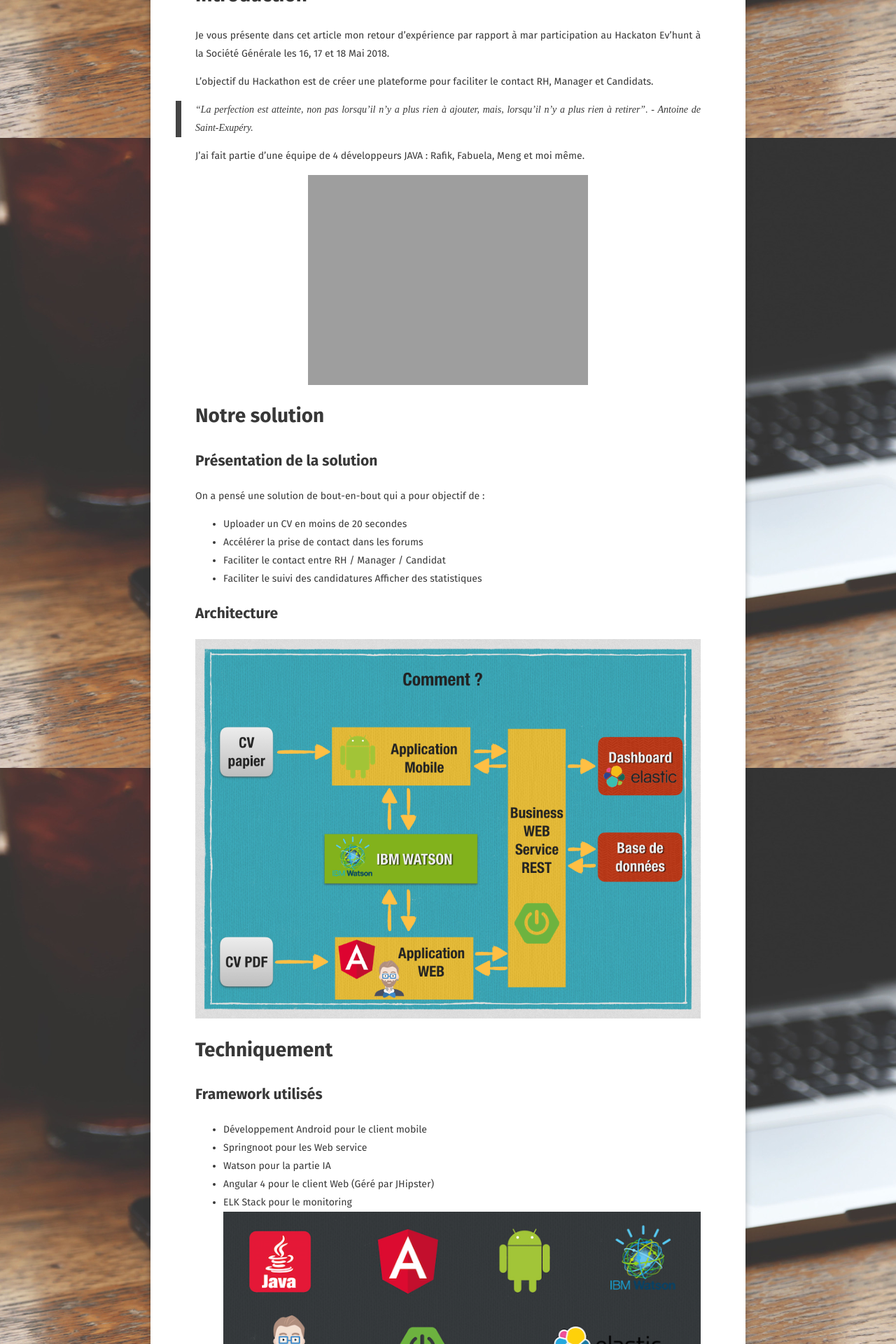
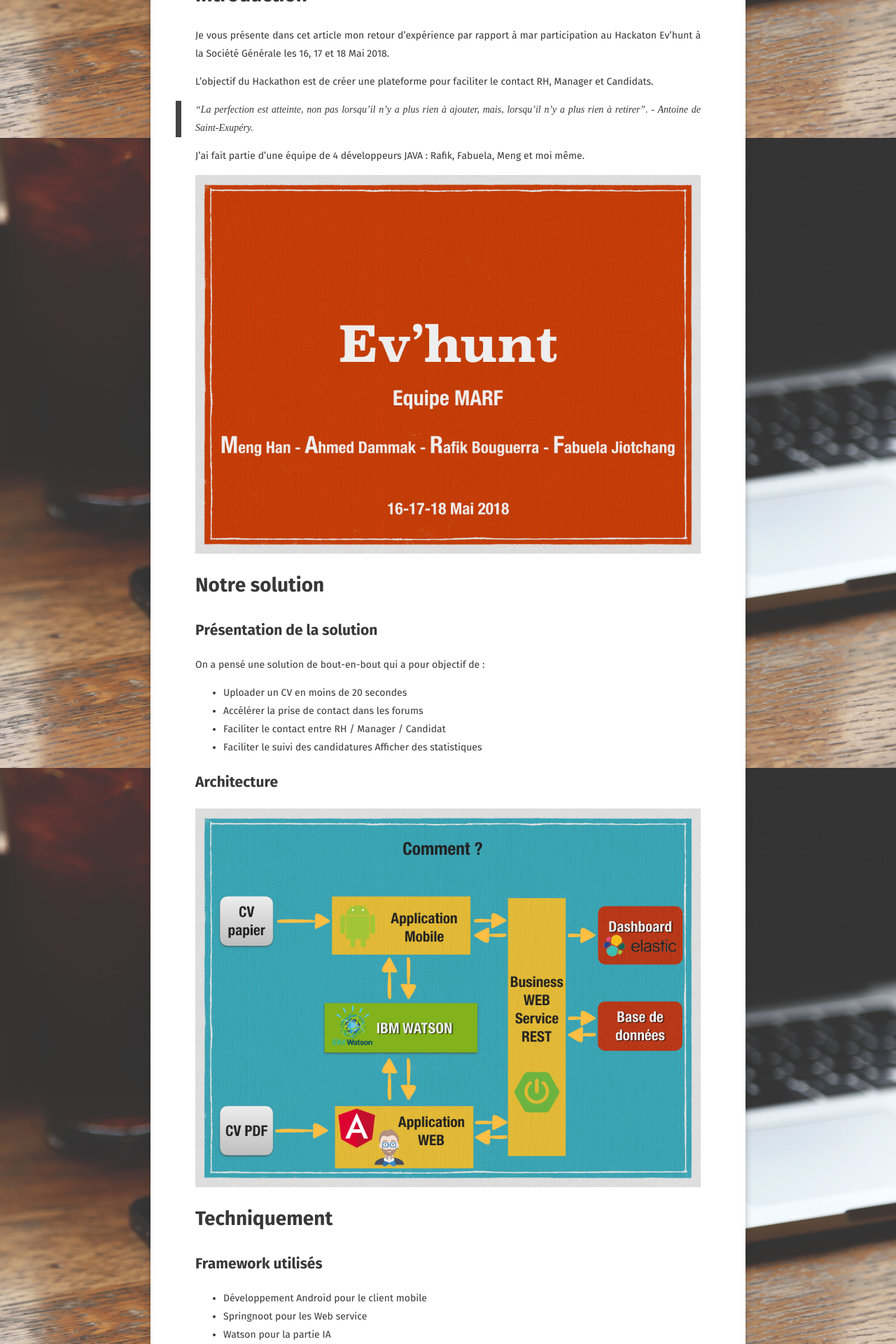
Before and after one commit to Ahdak/blog, a Jekyll site: the page built from _posts/2018-05-18-retour-experience-hackaton-evhunt.md, in a window 1280 px wide. Shown: the part 703-2623 px from the top of the page at 70% size. Built offline with Jekyll 4.4.1, drawn with Linux system fonts in a browser that asks for light colours; some web fonts are replaced.

Commit message:
Add images

```diff
--- a/_posts/2018-05-18-retour-experience-hackaton-evhunt.md
+++ b/_posts/2018-05-18-retour-experience-hackaton-evhunt.md
@@ -17,7 +17,7 @@
 
 J'ai fait partie d'une équipe de 4 développeurs JAVA : Rafik, Fabuela, Meng et moi même.
 
-<img src="{{ site.url }}/images/2018-05-18-retour-experience-hackaton-evhunt/presentation.png">
+<img src="{{ site.url }}/images/2018-05-18-retour-experience-hackaton-evhunt/presentation.jpg">
 
 # Notre solution
 
@@ -29,7 +29,7 @@
 * Faciliter le suivi des candidatures Afficher des statistiques
 
 ## Architecture
-<img src="{{ site.url }}/images/2018-05-18-retour-experience-hackaton-evhunt/architecture.png">
+<img src="{{ site.url }}/images/2018-05-18-retour-experience-hackaton-evhunt/architecture.jpg">
 
 # Techniquement
 
```
Also changed, not shown: images/2018-05-18-retour-experience-hackaton-evhunt/architecture.jpg (added), images/2018-05-18-retour-experience-hackaton-evhunt/presentation.jpg (added).
